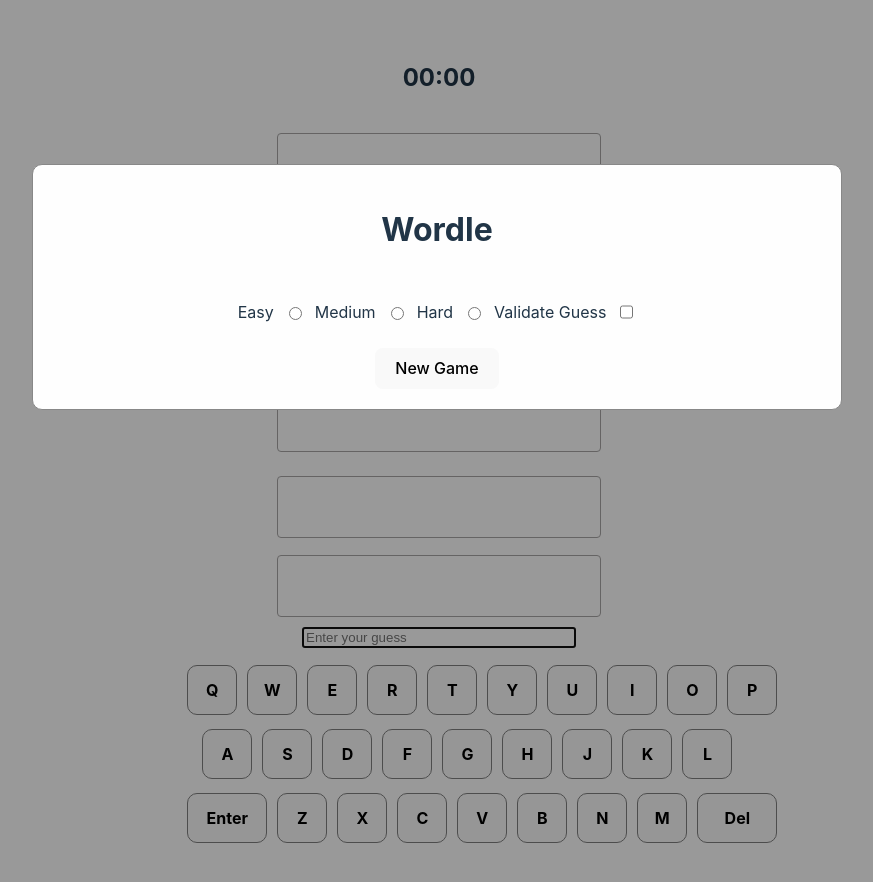
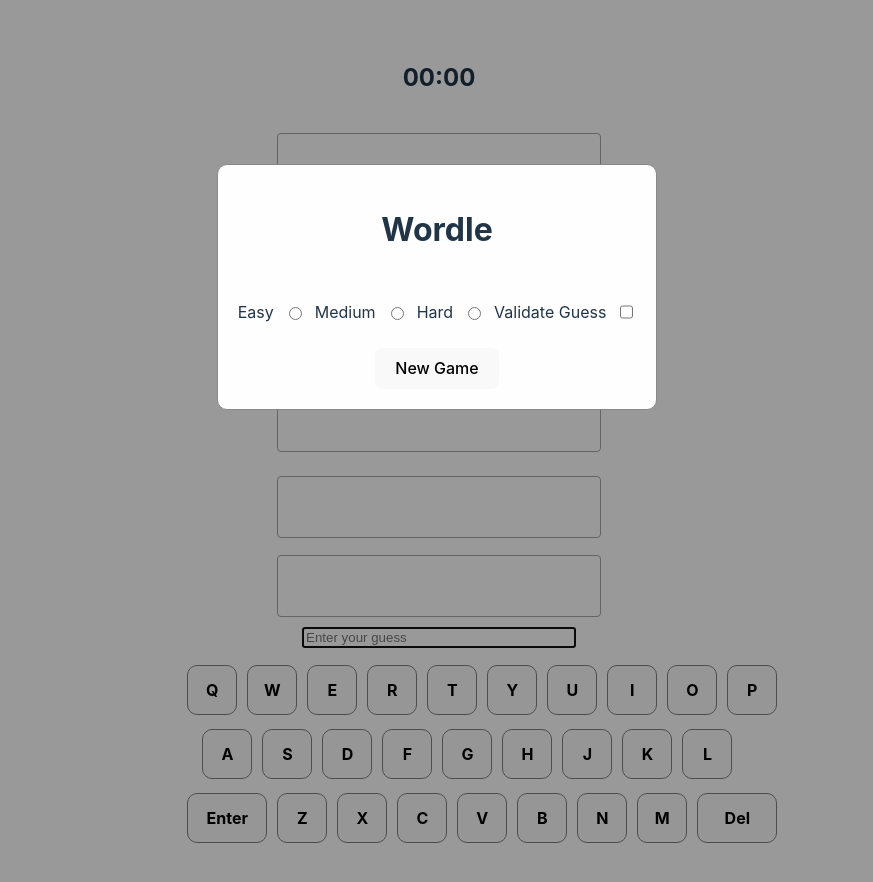
Before and after one commit to smohyud4/Wordle, a React (Vite) app: page / in a window 1280 px wide. Shown: the top 882 px of the page, without its empty margins (203-1076 px from the left). Built offline with nearby package versions, Linux system fonts and the light colour scheme.

Commit message:
less css code

```diff
--- a/src/components/NewGame/NewGame.css
+++ b/src/components/NewGame/NewGame.css
@@ -16,7 +16,8 @@
     margin: 5% auto;
     padding: 20px;
     border: 1px solid #888;
-    width: 30%;
+    width: 60%;
+    max-width: max-content;
 }
 
 .modal-content > h1, .modal-content > h2 {
@@ -48,14 +49,8 @@
     border-radius: 2px;
 }
 
-@media (min-width: 600px) and (max-width: 1360px) {
 
-    .modal-content {
-        width: 60%;
-    }
-}
-
-@media (min-width: 450px) and (max-width: 600px) {
+@media (min-width: 470px) and (max-width: 600px) {
 
     .modal-content {
         width: 80%;
@@ -70,7 +65,7 @@
     }
 }
 
-@media (max-width: 450px) {
+@media (max-width: 470px) {
 
     .modal-content {
         width: 90%;
```
